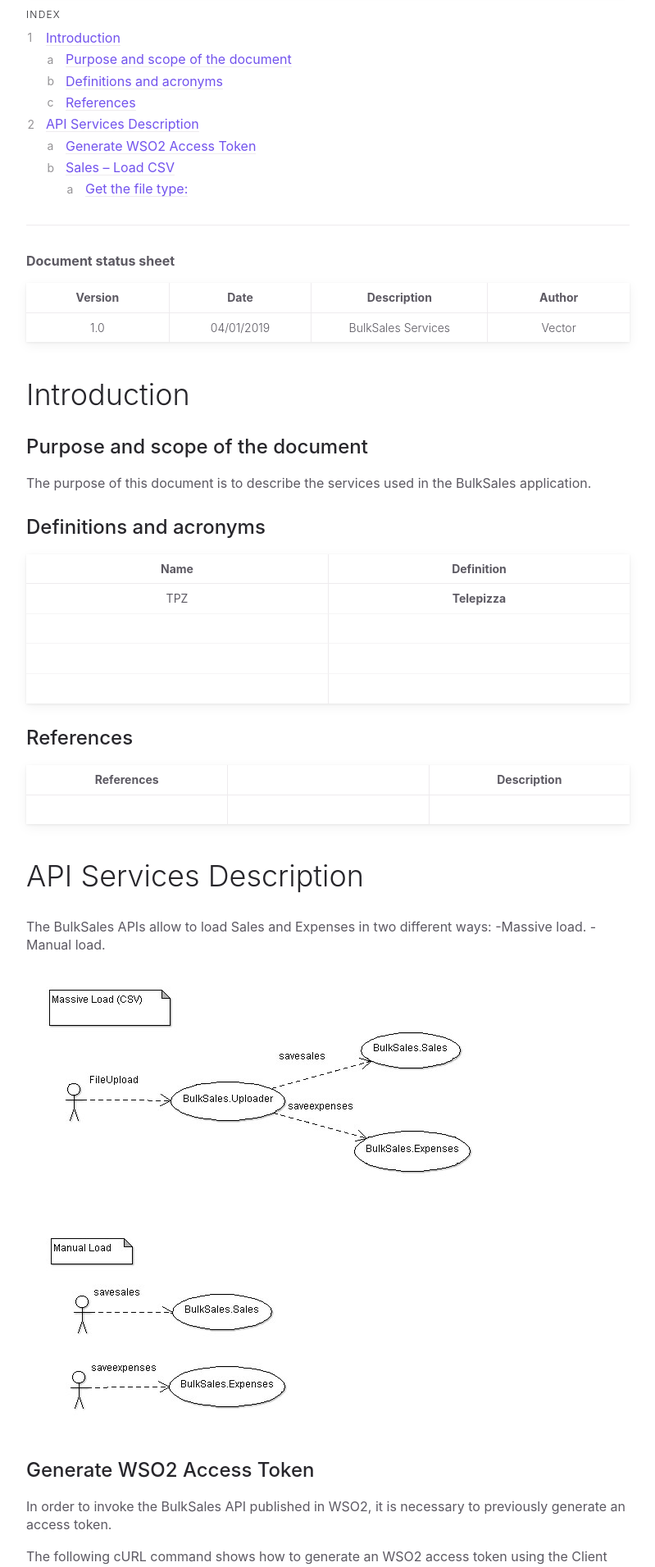
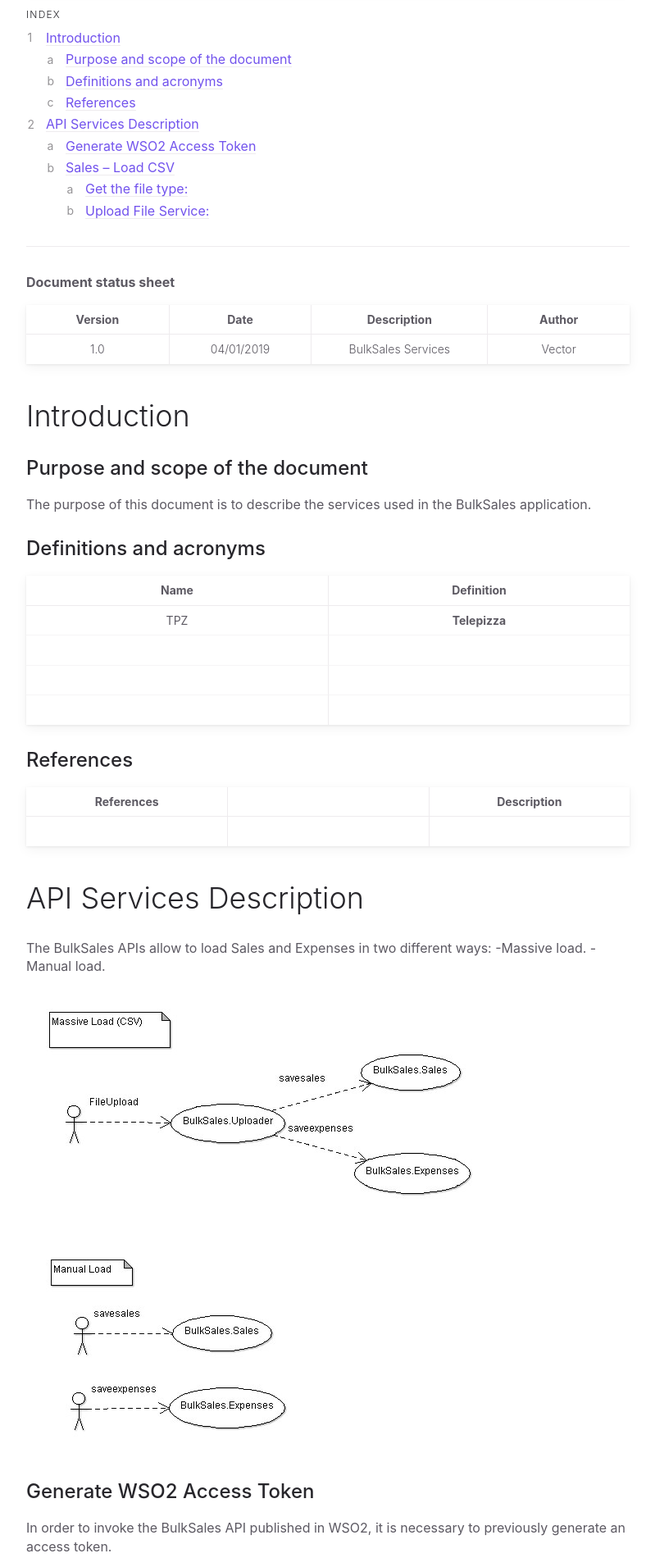
Before and after one commit to abeltranes/abeltranes.github.io, a Jekyll site: the page built from docs/API_Services_Bulksales_2.md, in a window 1280 px wide. Shown: the part 448-2359 px from the top of the page at 82% size, without its empty margins (356-1155 px from the left). Built offline with Jekyll 4.4.1, drawn with Linux system fonts in a browser that asks for light colours.

Commit message:
Update API_Services_Bulksales_2.md

```diff
--- a/docs/API_Services_Bulksales_2.md
+++ b/docs/API_Services_Bulksales_2.md
@@ -71,7 +71,7 @@ In order to invoke the BulkSales API published in WSO2, it is necessary to previ
 
 The following cURL command shows how to generate an WSO2 access token using the Client Credentials grant type:
 
- 		curl -k -d "grant_type=client_credentials" \
+ 			curl -k -d "grant_type=client_credentials" \
 
 					-H "Authorization: Basic Base64(consumer-key:consumer-secret)" \
 
@@ -95,7 +95,7 @@ Load sales records from a csv.
 
 ### Get the file type:
 
-  This service is used to obtain the type of file loaded.
+   This service is used to obtain the type of file loaded.
 
 `` ID `` | POST
    | [https://api-aws.telepizza.com/bulksales.uploader/v1/uploader/fileType](https://api-aws.telepizza.com/bulksales.uploader/v1/uploader/fileType)
@@ -112,3 +112,5 @@ Load sales records from a csv.
 `` Exit `` | **OK**: Code 200.
    | String with the fyle type
 `` Actions `` | This service will support the use of APIs and the web.
+
+### Upload File Service:
```
